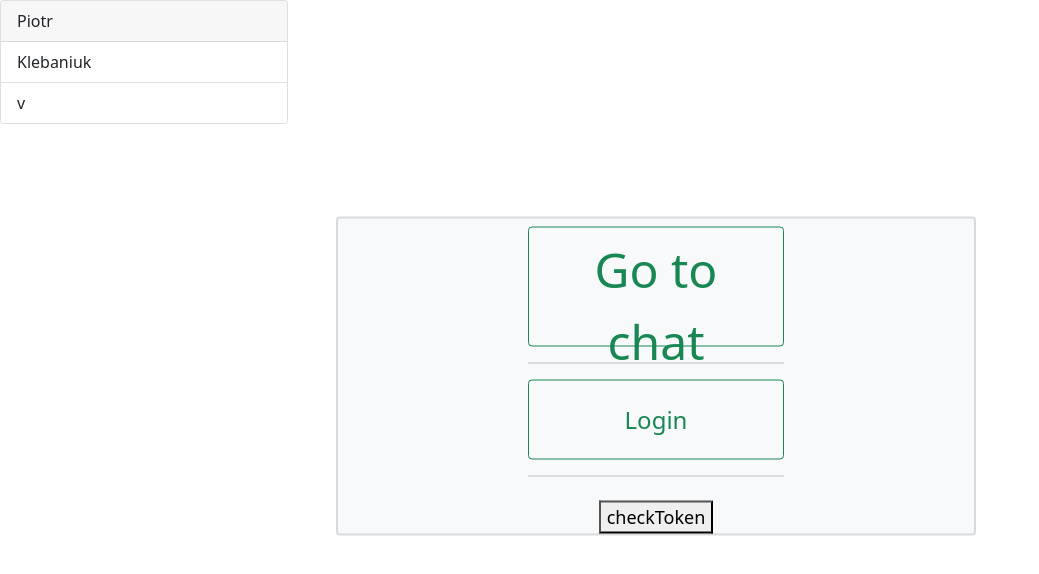
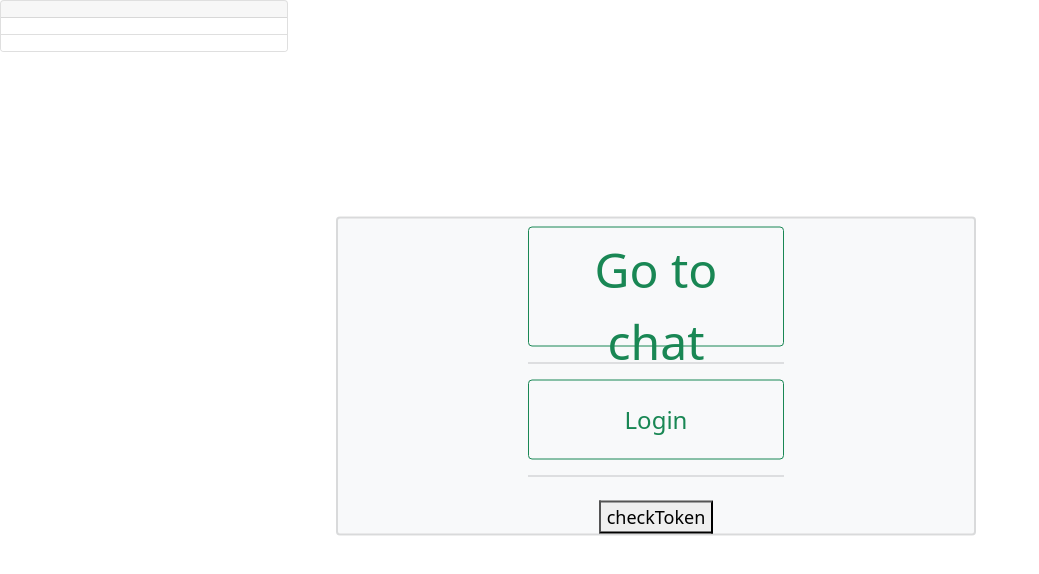
Before and after one commit to klebaniukp/Chat, a React (Create React App) app in the folder lerna-repo/packages/client/: page / in a window 1280 px wide. Shown: the top 574 px of the page, without its empty margins (0-1039 px from the left). Built offline with nearby package versions, Linux system fonts and the light colour scheme; no server answers.

Commit message:
displaying user info on frontend

```diff
--- a/lerna-repo/packages/client/src/components/molecules/Navigation.tsx
+++ b/lerna-repo/packages/client/src/components/molecules/Navigation.tsx
@@ -4,16 +4,12 @@ import { checkToken } from '../../events/checkToken';
 import { UserInfo } from './UserInfo';
 import { authorize } from '../../api';
 
-export const Navigation = () => {
-    let authorization = authorize();
-    authorization
-        .then(res => {
-            const response = res.data;
-            console.log(`response: ${response}`);
-        })
-        .catch(err => {
-            console.log(err);
-        });
+export const Navigation = (props: {
+    firstName: string;
+    lastName: string;
+    email: string;
+}) => {
+
 
     return (
         <>
@@ -51,7 +47,11 @@ export const Navigation = () => {
                     <button onClick={() => checkToken()}>checkToken</button>
                 </div>
             </div>
-            <UserInfo firstName={'Piotr'} lastName={'Klebaniuk'} email={'v'} />
+            <UserInfo
+                firstName={props.firstName}
+                lastName={props.lastName}
+                email={props.email}
+            />
         </>
     );
 };
--- a/lerna-repo/packages/client/src/views/Main.tsx
+++ b/lerna-repo/packages/client/src/views/Main.tsx
@@ -1,6 +1,31 @@
-import React from 'react';
+import React, { useState } from 'react';
 import { Navigation } from '../components/molecules/Navigation';
+import { authorize } from '../api';
 
 export const Main = () => {
-    return <Navigation />;
+    let authorization = authorize();
+    let [firstName, setFirstName] = useState('');
+    let [lastName, setLastName] = useState('');
+    let [email, setEmail] = useState('');
+
+    authorization
+        .then(res => {
+            const response = res.data;
+            console.log(`response: ${response}`);
+            setEmail(response.email);
+            setFirstName(response.name);
+            setLastName(response.lastName);
+        })
+        .catch(err => {
+            console.log(err);
+        });
+    return (
+        <>
+            <Navigation
+                firstName={firstName}
+                lastName={lastName}
+                email={email}
+            />
+        </>
+    );
 };
```
Also changed, not shown: 1 other file (tests, documents, lock files or other folders).
